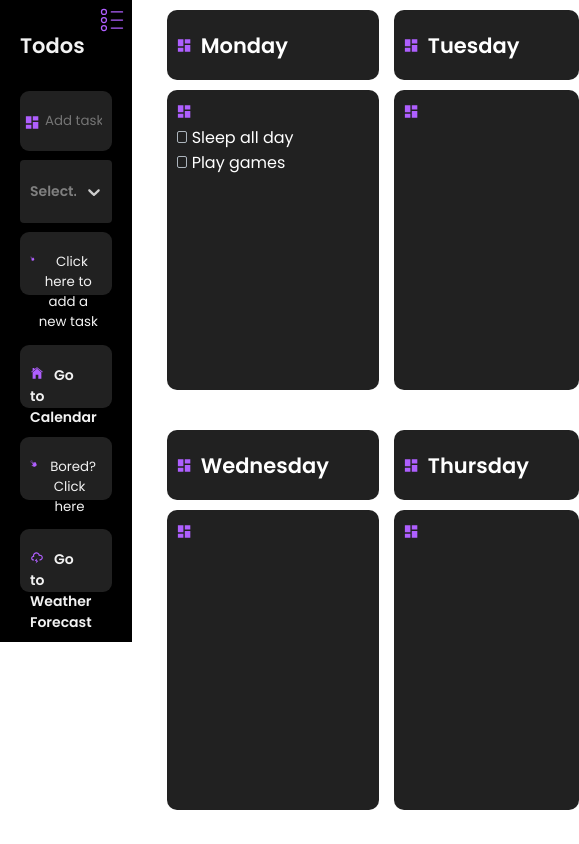
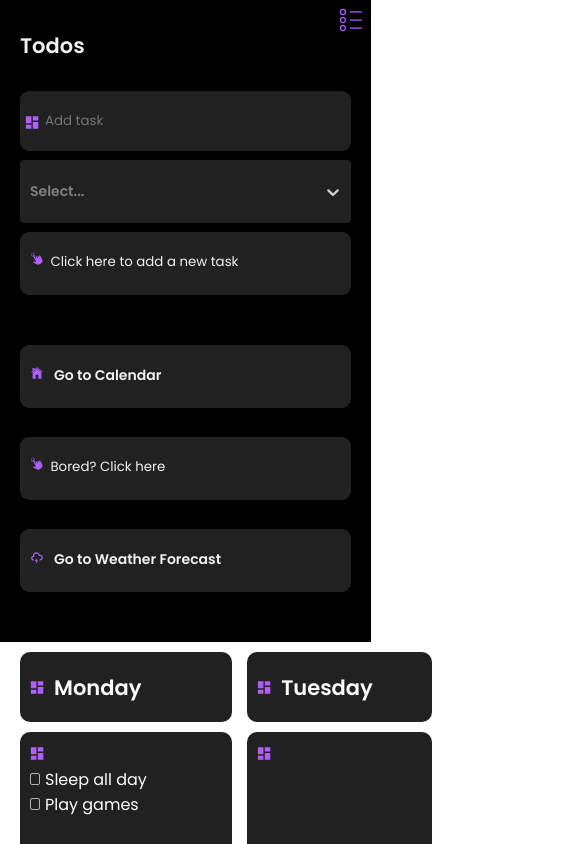
Before and after one commit to Anasta2002/HolidaysWorkTodo, a React (Create React App) app in the folder todo/: page / in a window 390 px wide. Shown: the top 844 px of the page, 579 px wide, since content can reach past the window. Built offline with nearby package versions, Linux system fonts and the light colour scheme.

Commit message:
mobilStyleGreed

```diff
--- a/todo/src/App.css
+++ b/todo/src/App.css
@@ -6,7 +6,15 @@
   box-sizing: border-box;
   font-family: "Poppins", serif;
 }
-.wrapper{
+
+.wrapper {
   display: grid;
   grid-template-columns: 1fr 2fr;
 }
+
+@media (max-width: 768px) {
+  .wrapper {
+    display: grid;
+    grid-template-columns: repeat(1, auto);
+  }
+}
```
